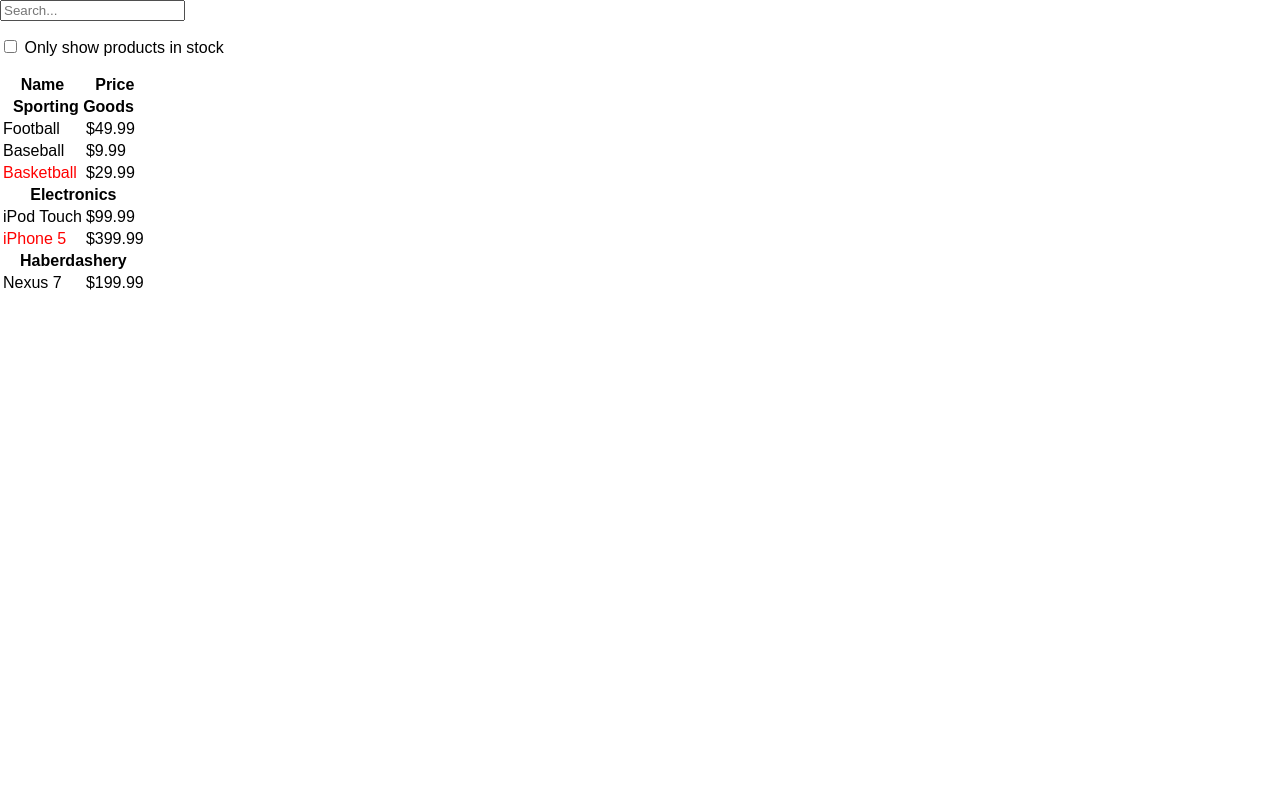
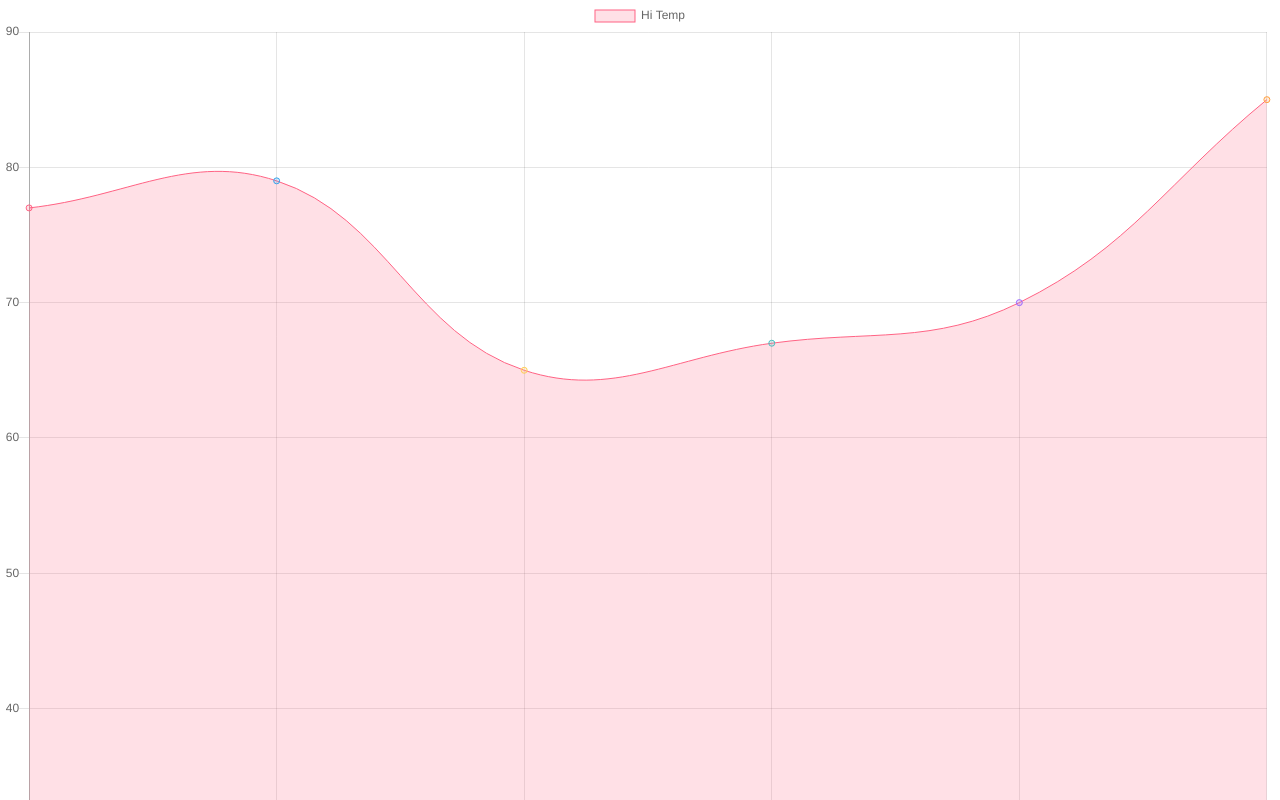
Before and after one commit to dodders/cbapp, a React (Create React App) app: page / in a window 1280 px wide. Shown: the top 800 px of the page. Built offline with nearby package versions, Linux system fonts and the light colour scheme.

Commit message:
initial chartjs

```diff
--- a/package.json
+++ b/package.json
@@ -3,7 +3,9 @@
   "version": "0.1.1",
   "private": true,
   "dependencies": {
+    "chart.js": "^2.6.0",
     "react": "^15.6.1",
+    "react-chartjs-2": "^2.6.1",
     "react-dom": "^15.6.1",
     "react-scripts": "1.0.11"
   },
--- a/src/index.js
+++ b/src/index.js
@@ -3,6 +3,50 @@ import ReactDOM from 'react-dom';
 import './index.css';
 import App from './App';
 import registerServiceWorker from './registerServiceWorker';
+import {Line} from 'react-chartjs-2';
 
-ReactDOM.render(<App />, document.getElementById('root'));
+
+var cdata = {
+    labels: ["Thu", "Fri", "Sat", "Sun", "Mon", "Tue"],
+    datasets: [{
+        label: 'Hi Temp',
+        data: [77, 79, 65, 67, 70, 85],
+        backgroundColor: [
+            'rgba(255, 99, 132, 0.2)',
+            'rgba(54, 162, 235, 0.2)',
+            'rgba(255, 206, 86, 0.2)',
+            'rgba(75, 192, 192, 0.2)',
+            'rgba(153, 102, 255, 0.2)',
+            'rgba(255, 159, 64, 0.2)'
+        ],
+        borderColor: [
+            'rgba(255,99,132,1)',
+            'rgba(54, 162, 235, 1)',
+            'rgba(255, 206, 86, 1)',
+            'rgba(75, 192, 192, 1)',
+            'rgba(153, 102, 255, 1)',
+            'rgba(255, 159, 64, 1)'
+        ],
+        borderWidth: 1
+    }]
+}
+
+var copts = {
+    scales: {
+        yAxes: [{
+            ticks: {
+                beginAtZero:true
+            }
+        }]
+    }
+}
+
+class MyChart extends React.Component {
+    render() {
+        return <Line data={cdata} options={copts} width="200" height="200" />
+    }
+}
+
+ReactDOM.render(<MyChart />, document.getElementById('root'));
+//ReactDOM.render(<App />, document.getElementById('root'));
 registerServiceWorker();
```
